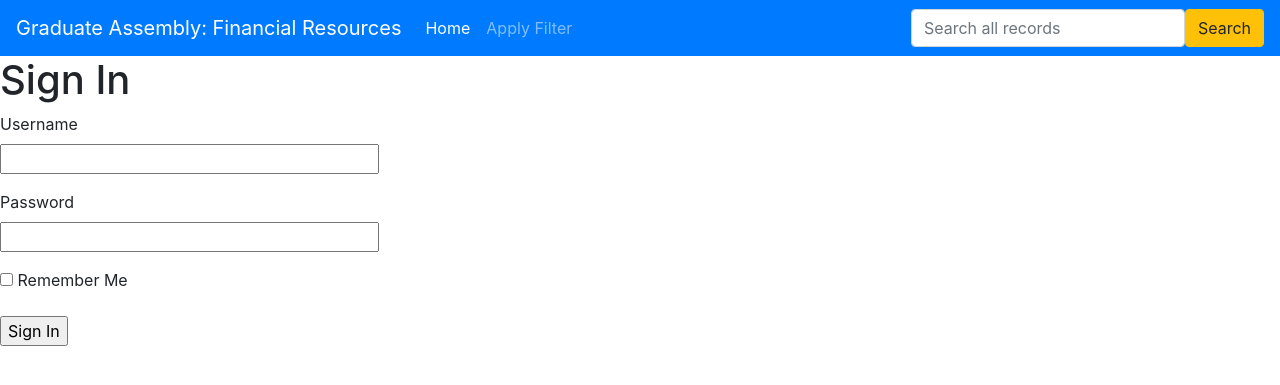
After one commit to mhsiron/GA_FundingResources, a Flask app: page /login in a window 1280 px wide. The commit adds this page. Shown: the top 385 px of the page. Run offline with Flask 2, Linux system fonts and the light colour scheme; some libraries are stand-ins or nearby versions.

Commit message:
- added easy filter feature (front-end) - starting to implement login feature (back-end)

```diff
--- a/app.py
+++ b/app.py
@@ -1,9 +1,15 @@
-from flask import Flask, render_template, request
+from flask import Flask, render_template, request, flash, redirect
 import pandas as pd
+import datetime
+from config import Config
+from data.form import LoginForm
+from flask_sqlalchemy import SQLAlchemy
 
 
 
 app = Flask(__name__)
+app.config.from_object(Config)
+db = SQLAlchemy(app)
 
 
 
@@ -22,18 +28,18 @@ fd = FundingResources(df)
 @app.route('/resources')
 def index():
     resources = fd.funding_resources
-    return render_template('resources.html', resources=resources)
+    return render_template('resources.html', resources=resources, datetime=datetime)
 
 @app.route('/keyword/', methods=['GET'])
 def findby():
     if request.method == 'GET':
         keyword, value = request.args.get('keyword',"description"),request.args.get('value',"")
         resources = fd.find_by(keyword,value)
-        return render_template('resources.html', resources=resources)
+        return render_template('resources.html', resources=resources, datetime=datetime)
 @app.route('/keyword/<keyword>/<value>', methods=['GET'])
 def findby_url(keyword, value):
     resources = fd.find_by(keyword, value)
-    return render_template('resources.html', resources=resources)
+    return render_template('resources.html', resources=resources, datetime=datetime)
 
 @app.route('/welcome/')
 def welcome():
@@ -55,7 +61,17 @@ def applyfilter():
         filter_criteria = res_fund
     resources = fd.filter_by_type(funding_for,filter_criteria)
 
-    return render_template('resources.html', resources=resources)
+    return render_template('resources.html', resources=resources, datetime=datetime)
+
+
+@app.route('/login', methods=['GET', 'POST'])
+def login():
+    form = LoginForm()
+    if form.validate_on_submit():
+        flash('Login requested for user {}, remember_me={}'.format(
+            form.username.data, form.remember_me.data))
+        return redirect('/')
+    return render_template('login.html', title='Sign In', form=form)
 
 
 
--- /dev/null
+++ b/data/form.py
@@ -0,0 +1,9 @@
+from flask_wtf import FlaskForm
+from wtforms import StringField, PasswordField, BooleanField, SubmitField
+from wtforms.validators import DataRequired
+
+class LoginForm(FlaskForm):
+    username = StringField('Username', validators=[DataRequired()])
+    password = PasswordField('Password', validators=[DataRequired()])
+    remember_me = BooleanField('Remember Me')
+    submit = SubmitField('Sign In')
--- a/templates/base.html
+++ b/templates/base.html
@@ -16,17 +16,17 @@
       <span class="navbar-toggler-icon"></span>
     </button>
     <div class="collapse navbar-collapse" id="navbarTogglerDemo01">
-      <a class="navbar-brand" href="#">Graduate Assembly: Financial Resources</a>
+      <a class="navbar-brand" href="{{ url_for('index') }}">Graduate Assembly: Financial Resources</a>
       <ul class="navbar-nav mr-auto mt-2 mt-lg-0">
         <li class="nav-item active">
           <a class="nav-link" href="{{ url_for('index') }}">Home <span class="sr-only">(current)</span></a>
         </li>
         <li class="nav-item">
-          <a class="nav-link" href="{{ url_for('findby') }}">Keyword</a>
+          <a class="nav-link" href="{{ url_for('welcome') }}">Apply Filter</a>
         </li>
       </ul>
       <form class="form-inline my-2 my-lg-0" action="/keyword">
-        <input class="form-control" type="search" name="value" id="value" placeholder="Search" aria-label="Search">
+        <input class="form-control" type="search" name="value" id="value" placeholder="Search all records" aria-label="Search">
         <input type="hidden" name="keyword" id="keyword" value="description">
         <button class="btn btn-warning" type="POST"  type="submit">Search</button>
       </form>
--- /dev/null
+++ b/templates/login.html
@@ -0,0 +1,24 @@
+{% extends "base.html" %}
+
+{% block content %}
+    <h1>Sign In</h1>
+    <form action="" method="post" novalidate>
+        {{ form.hidden_tag() }}
+        <p>
+            {{ form.username.label }}<br>
+            {{ form.username(size=32) }}<br>
+            {% for error in form.username.errors %}
+            <span style="color: red;">[{{ error }}]</span>
+            {% endfor %}
+        </p>
+        <p>
+            {{ form.password.label }}<br>
+            {{ form.password(size=32) }}<br>
+            {% for error in form.password.errors %}
+            <span style="color: red;">[{{ error }}]</span>
+            {% endfor %}
+        </p>
+        <p>{{ form.remember_me() }} {{ form.remember_me.label }}</p>
+        <p>{{ form.submit() }}</p>
+    </form>
+{% endblock %}
--- a/templates/welcome.html
+++ b/templates/welcome.html
@@ -66,8 +66,9 @@
 <div class="form-group">
   <label class="col-md-4 control-label" for="allfund">Apply filter?</label>
   <div class="col-md-8">
-    <button id="allfund" name="allfund" class="btn btn-default">View all funds</button>
-    <button id="submit" name="submit" class="btn btn-success">Filter funds</button>
+        <form action="{{url_for('index')}}">
+        <a id="allfund" class="btn btn-default" href="{{url_for('index')}}">View all funds</a></form>
+        <button id="submit" name="submit" class="btn btn-success">Filter funds</button>
   </div>
 </div>
 
```
Also changed, not shown: config.py (added, +9 -0 lines), data/models.py (+11 -0 lines), templates/resources.html (+17 -8 lines).
